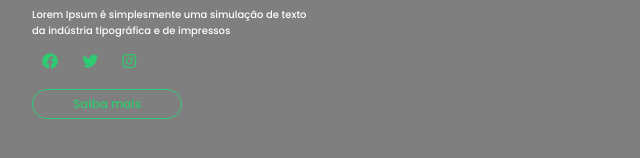
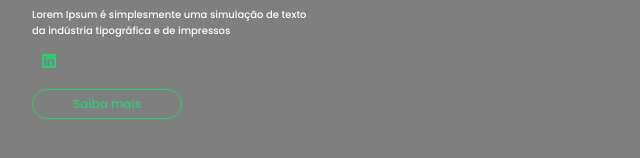
Before and after one commit to Renan-fas/atividade-extensionista, a plain HTML site: page index.html in a window 1280 px wide. Shown: the part 290-448 px from the top of the page, 98-738 px from the left. Drawn offline with nearby package versions, Linux system fonts and the light colour scheme.

Commit message:
Update index.html

```diff
--- a/index.html
+++ b/index.html
@@ -35,9 +35,7 @@
                 <h1>Queimadas no <span>Brasil</span></h1>
                 <p>Lorem Ipsum é simplesmente uma simulação de texto<br>da indústria tipográfica e de impressos</p>
                 <div class="redes-social">
-                    <a href="#"><i class="fa-brands fa-facebook"></i></a>
-                    <a href="#"><i class="fa-brands fa-twitter"></i></a>
-                    <a href="#"><i class="fa-brands fa-instagram"></i></a>
+                    <a href="#"><i class="fa-brands fa-linkedin"></i></a>
                 </div><!--redes-social-->
                 <button class="btn">Saiba mais</button>
             </div><!--text-->
```
